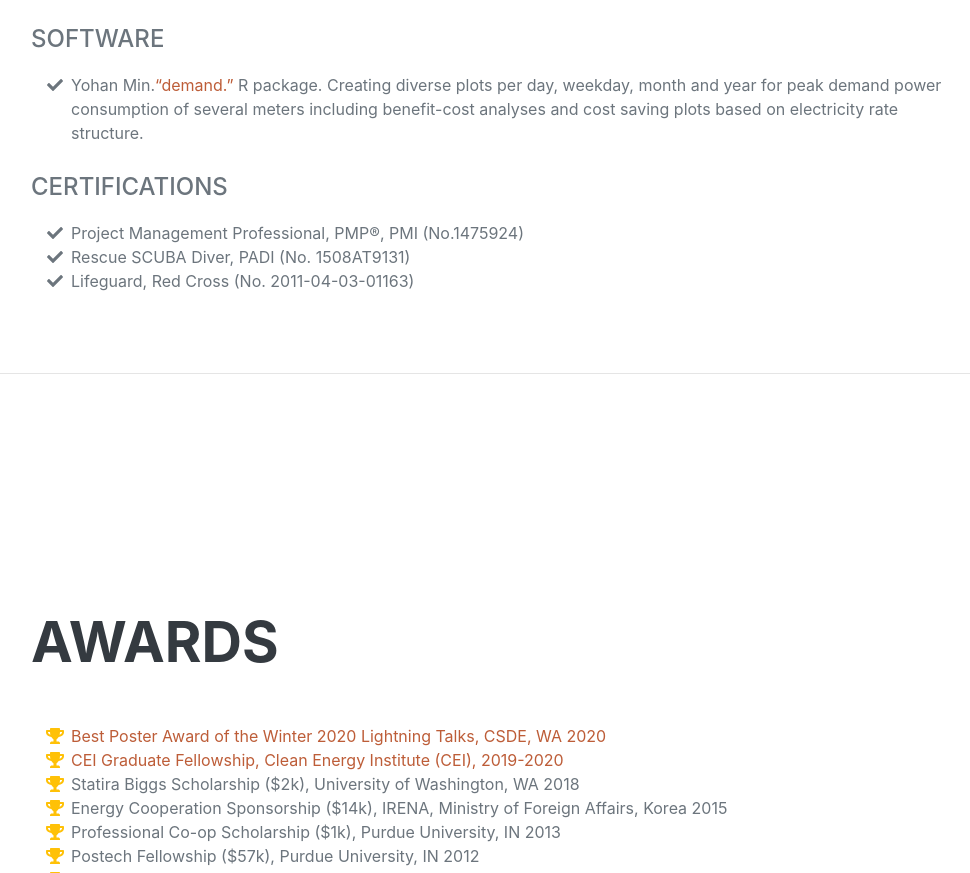
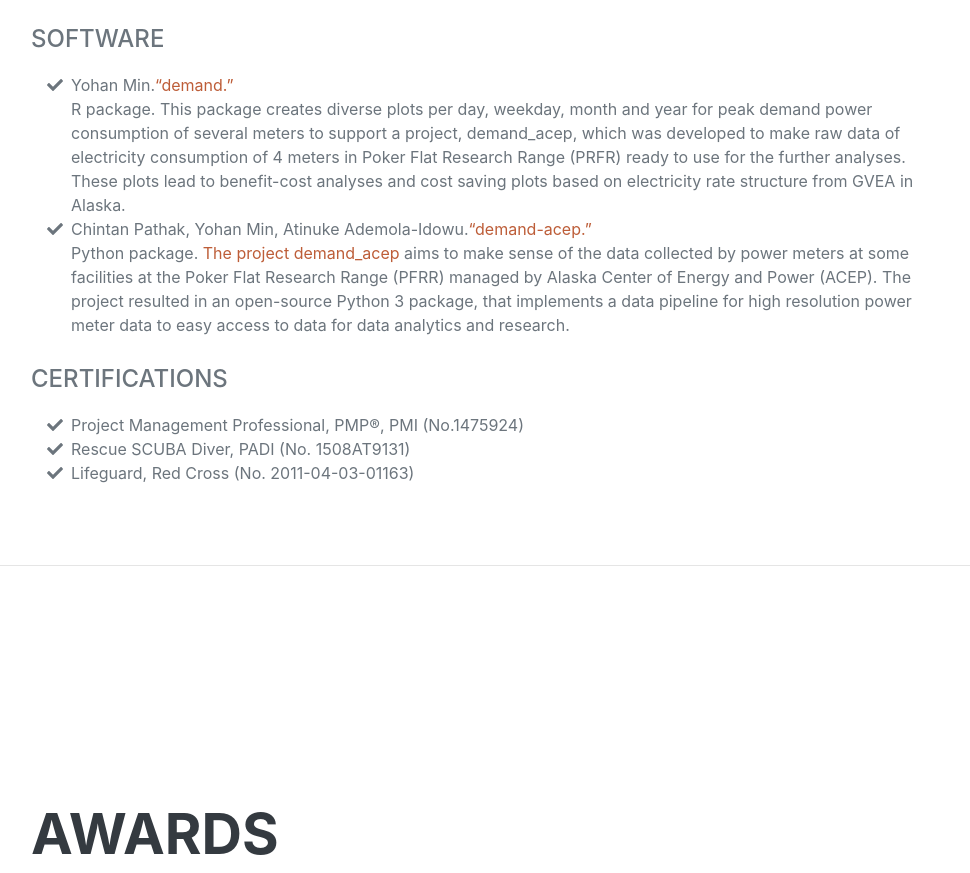
Before and after one commit to reconjohn/reconjohn.github.io, a website: page index.html in a window 1280 px wide. Shown: the part 5788-6661 px from the top of the page, without its empty margins (289-1259 px from the left). Drawn offline with nearby package versions, Linux system fonts and the light colour scheme; a web font is replaced by a local one.

Commit message:
adding sw

```diff
--- a/index.html
+++ b/index.html
@@ -265,8 +265,15 @@
                         <li>
                             <span class="fa-li"><i class="fas fa-check"></i></span>
                             Yohan Min.<a href="https://github.com/reconjohn/demand">“demand.”</a>
-                            R package. Creating diverse plots per day, weekday, month and year for peak demand power consumption of several meters including benefit-cost analyses and cost saving plots based on electricity rate structure.
+                            <br>
+                            R package. This package creates diverse plots per day, weekday, month and year for peak demand power consumption of several meters to support a project, demand_acep, which was developed to make raw data of electricity consumption of 4 meters in Poker Flat Research Range (PRFR) ready to use for the further analyses. These plots lead to benefit-cost analyses and cost saving plots based on electricity rate structure from GVEA in Alaska.
                         </li>
+                        <li>
+                            <span class="fa-li"><i class="fas fa-check"></i></span>
+                            Chintan Pathak, Yohan Min, Atinuke Ademola-Idowu.<a href="https://demand-acep.readthedocs.io/en/latest/">“demand-acep.”</a>
+                            <br>
+                            Python package. <a href="https://acep.uaf.edu/acep-news/2019/july-8-acep-this-week/acep-projects-are-a-direct-hit-at-the-university-of-washington!.aspx">The project demand_acep</a> aims to make sense of the data collected by power meters at some facilities at the Poker Flat Research Range (PFRR) managed by Alaska Center of Energy and Power (ACEP). The project resulted in an open-source Python 3 package, that implements a data pipeline for high resolution power meter data to easy access to data for data analytics and research.
+                    </li>
                     </ul>
                     <br>
                     <div class="subheading mb-3">Certifications</div>
```
